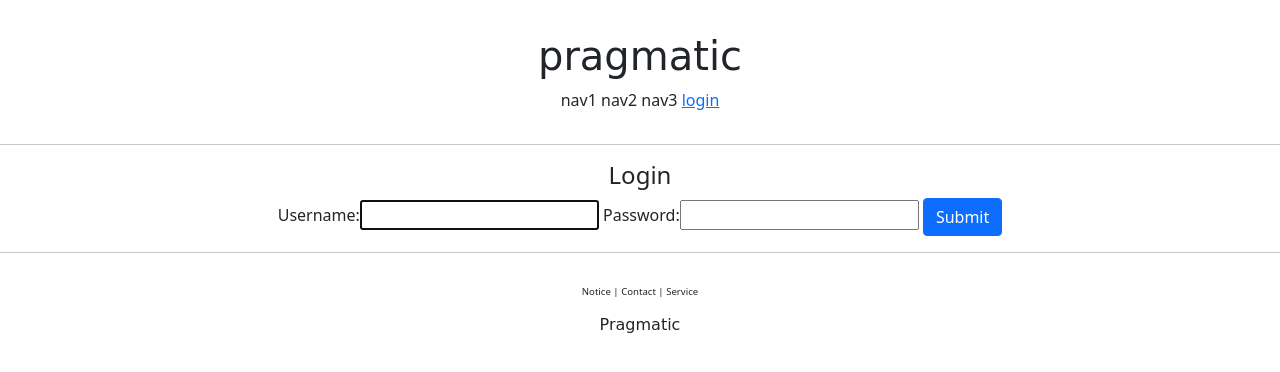
After one commit to yeonnex/zakjung-django, a Django app: page /account/login/ in a window 1280 px wide. The commit adds this page. Shown: the top 372 px of the page. Run offline with Django 3.2, Linux system fonts and the light colour scheme; some web fonts are replaced.

Commit message:
login / logout 구현

```diff
--- /dev/null
+++ b/accountapp/templates/accountapp/login.html
@@ -0,0 +1,17 @@
+{% extends 'base.html' %}
+
+{% block content %}
+<div style="text-align: center">
+    <div>
+        <h4>Login</h4>
+    </div>
+    <div>
+        <form action="" method="post">
+            {% csrf_token %}
+            {{ form }}
+            <input type="submit" class="btn btn-primary">
+        </form>
+    </div>
+</div>
+
+{% endblock %}
--- a/accountapp/urls.py
+++ b/accountapp/urls.py
@@ -1,3 +1,4 @@
+from django.contrib.auth.views import LoginView, LogoutView
 from django.urls import path
 
 from accountapp.views import hello_world, AccountCreateView
@@ -6,6 +7,10 @@ app_name = 'accountapp'
 
 
 urlpatterns = [
+    path('create/', AccountCreateView.as_view(), name='create'),
+
+    path('login/', LoginView.as_view(template_name='accountapp/login.html'), name='login'),
+    path('logout/', LogoutView.as_view(), name='logout'),
+
     path('hello_world/', hello_world, name='hello_world'),
-    path('create/', AccountCreateView.as_view(), name='create'),
 ]
--- a/pragmatic/settings.py
+++ b/pragmatic/settings.py
@@ -13,6 +13,8 @@ https://docs.djangoproject.com/en/3.2/ref/settings/
 from pathlib import Path
 
 import environ, os
+from django.urls import reverse_lazy
+
 env = environ.Env(
     # set casting, default value
     DEBUG=(bool, False)
@@ -139,3 +141,6 @@ STATICFILES_DIRS = [
 # https://docs.djangoproject.com/en/3.2/ref/settings/#default-auto-field
 
 DEFAULT_AUTO_FIELD = 'django.db.models.BigAutoField'
+
+LOGIN_REDIRECT_URL = reverse_lazy('accountapp:hello_world')
+LOGOUT_REDIRECT_URL = reverse_lazy('accountapp:login')
--- a/templates/header.html
+++ b/templates/header.html
@@ -7,6 +7,10 @@
         <span>nav1</span>
         <span>nav2</span>
         <span>nav3</span>
-        <span>nav4</span>
+        {% if not user.is_authenticated %}
+        <a href="{% url 'accountapp:login' %}?next={{ request.path }}"><span>login</span></a>
+        {% else %}
+        <a href="{% url 'accountapp:logout' %}?next={{ request.path }}"><span>logout</span></a>
+        {% endif %}
     </div>
 </div>
```
